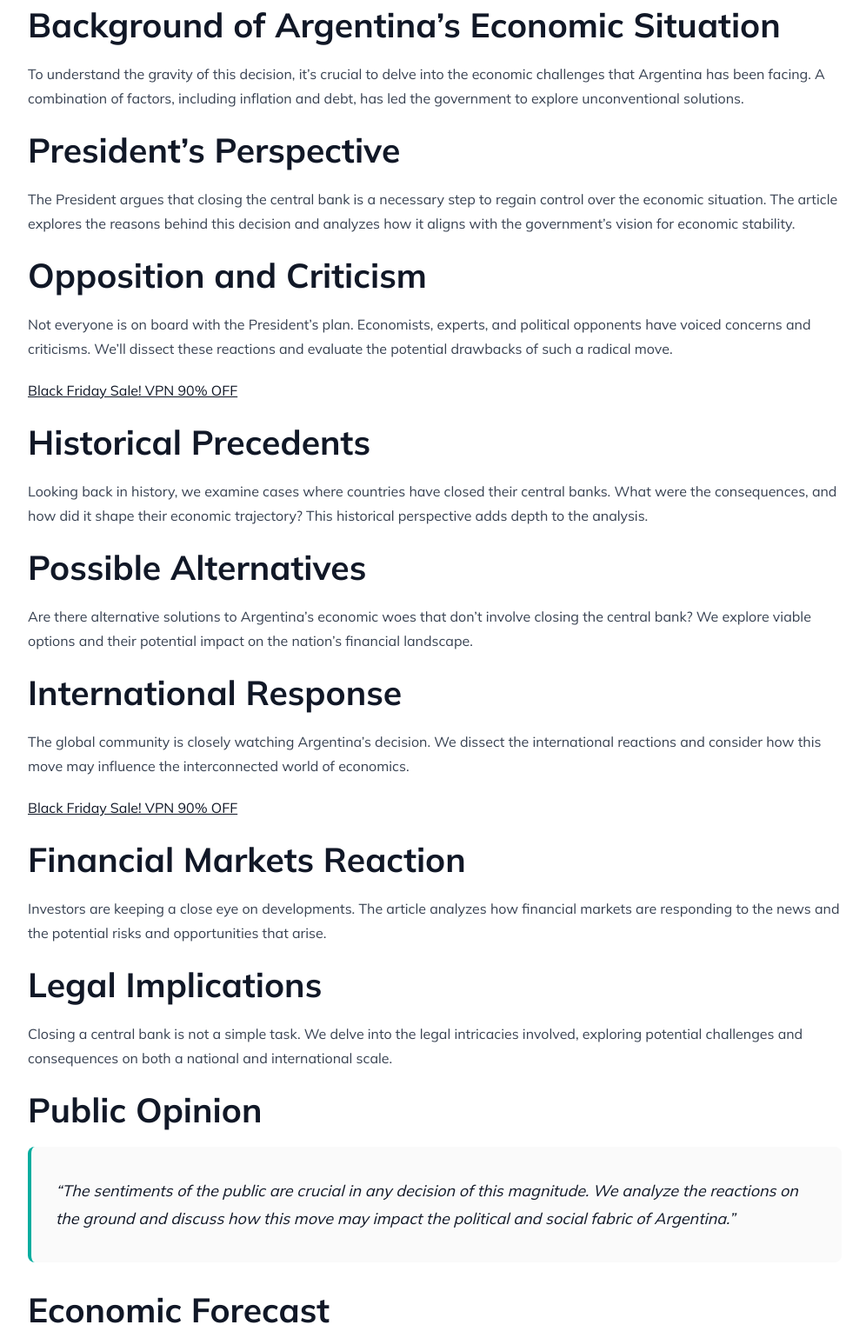
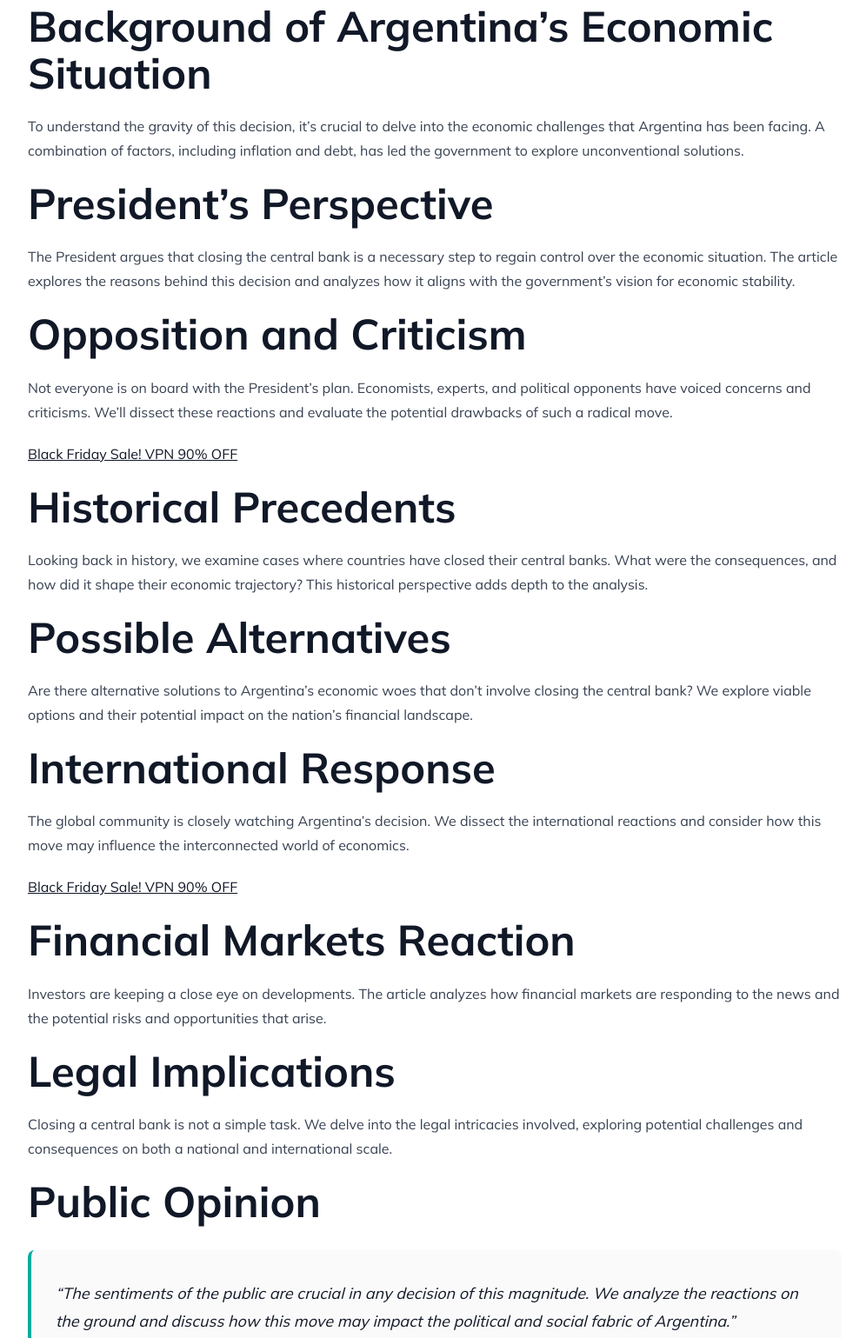
Before and after one commit to zubbihawk1/infactopedia, an Astro site: page /argentina in a window 1280 px wide. Shown: the part 1353-2892 px from the top of the page at 87% size, without its empty margins (140-1136 px from the left). Built offline with nearby package versions, Linux system fonts and the light colour scheme; Astro itself is replaced by a stand-in of ours; some packages are replaced by stand-ins of ours; what tailwind-bootstrap-grid would draw is missing.

Commit message:
Update argentina.md

```diff
--- a/src/content/posts/argentina.md
+++ b/src/content/posts/argentina.md
@@ -18,41 +18,41 @@ Argentina, a country with a rich cultural history, is currently grappling with e
 
 **[Black Friday Sale! VPN 90% OFF](https://singingfiles.com/show.php?l=0&u=865363&id=60403)**
 
-## Background of Argentina's Economic Situation
+# Background of Argentina's Economic Situation
 To understand the gravity of this decision, it's crucial to delve into the economic challenges that Argentina has been facing. A combination of factors, including inflation and debt, has led the government to explore unconventional solutions.
 
-## President's Perspective
+# President's Perspective
 The President argues that closing the central bank is a necessary step to regain control over the economic situation. The article explores the reasons behind this decision and analyzes how it aligns with the government's vision for economic stability.
 
-## Opposition and Criticism
+# Opposition and Criticism
 Not everyone is on board with the President's plan. Economists, experts, and political opponents have voiced concerns and criticisms. We'll dissect these reactions and evaluate the potential drawbacks of such a radical move.
 
 **[Black Friday Sale! VPN 90% OFF](https://singingfiles.com/show.php?l=0&u=865363&id=60403)**
 
-## Historical Precedents
+# Historical Precedents
 Looking back in history, we examine cases where countries have closed their central banks. What were the consequences, and how did it shape their economic trajectory? This historical perspective adds depth to the analysis.
 
-## Possible Alternatives
+# Possible Alternatives
 Are there alternative solutions to Argentina's economic woes that don't involve closing the central bank? We explore viable options and their potential impact on the nation's financial landscape.
 
-## International Response
+# International Response
 The global community is closely watching Argentina's decision. We dissect the international reactions and consider how this move may influence the interconnected world of economics.
 
 **[Black Friday Sale! VPN 90% OFF](https://singingfiles.com/show.php?l=0&u=865363&id=60403)**
 
-## Financial Markets Reaction
+# Financial Markets Reaction
 Investors are keeping a close eye on developments. The article analyzes how financial markets are responding to the news and the potential risks and opportunities that arise.
 
-## Legal Implications
+# Legal Implications
 Closing a central bank is not a simple task. We delve into the legal intricacies involved, exploring potential challenges and consequences on both a national and international scale.
 
-## Public Opinion
+# Public Opinion
 >The sentiments of the public are crucial in any decision of this magnitude. We analyze the reactions on the ground and discuss how this move may impact the political and social fabric of Argentina.
 
-## Economic Forecast
+# Economic Forecast
 With the central bank's closure on the horizon, we speculate on the economic forecast for Argentina. What are the short-term and long-term consequences, and how might this reshape the nation's financial future?
 
-## Expert Opinions
+# Expert Opinions
 Economic experts weigh in on the feasibility and consequences of the President's decision. Their insights provide a comprehensive understanding of the potential outcomes.
 
 **[Black Friday Sale! VPN 90% OFF](https://singingfiles.com/show.php?l=0&u=865363&id=60403)**
```
